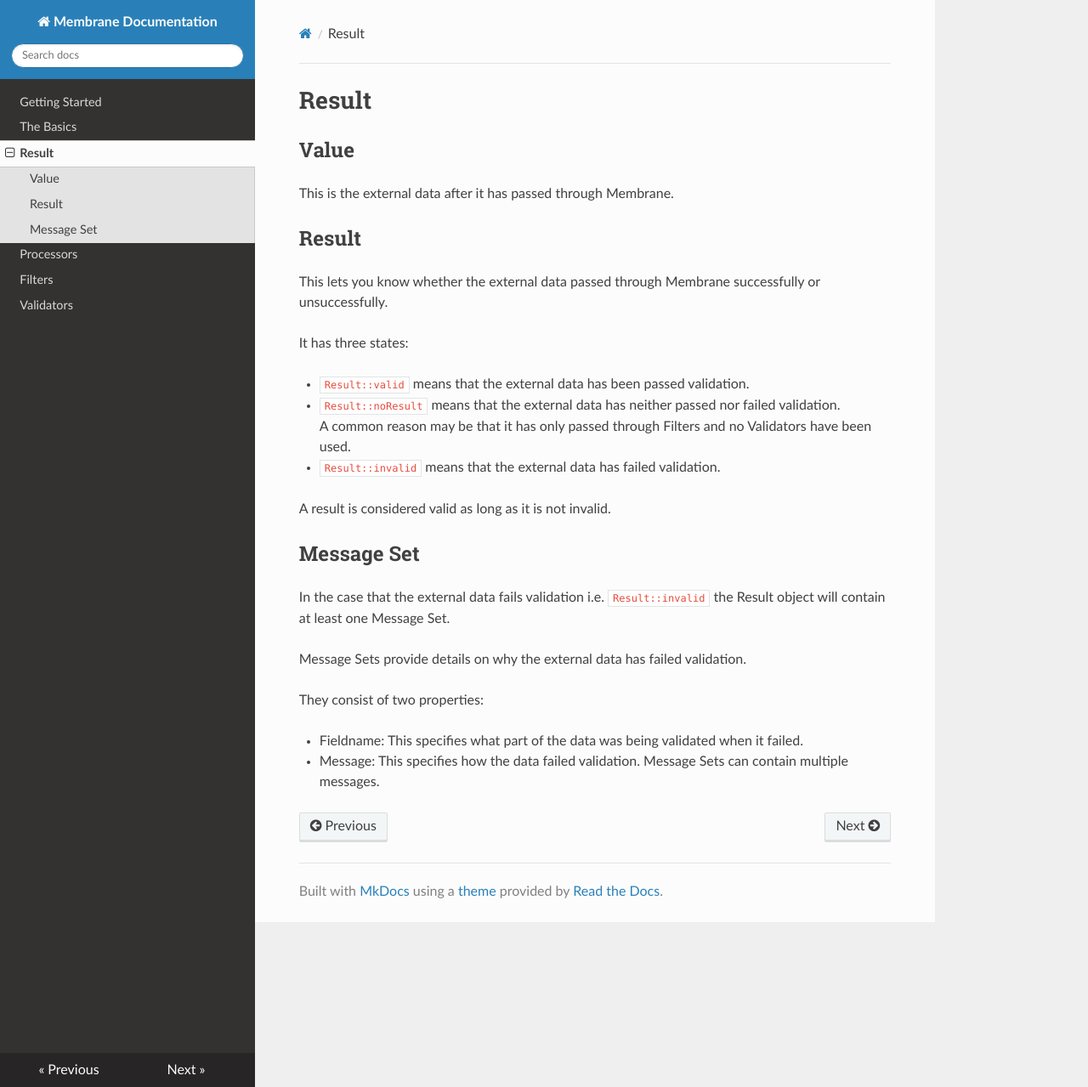
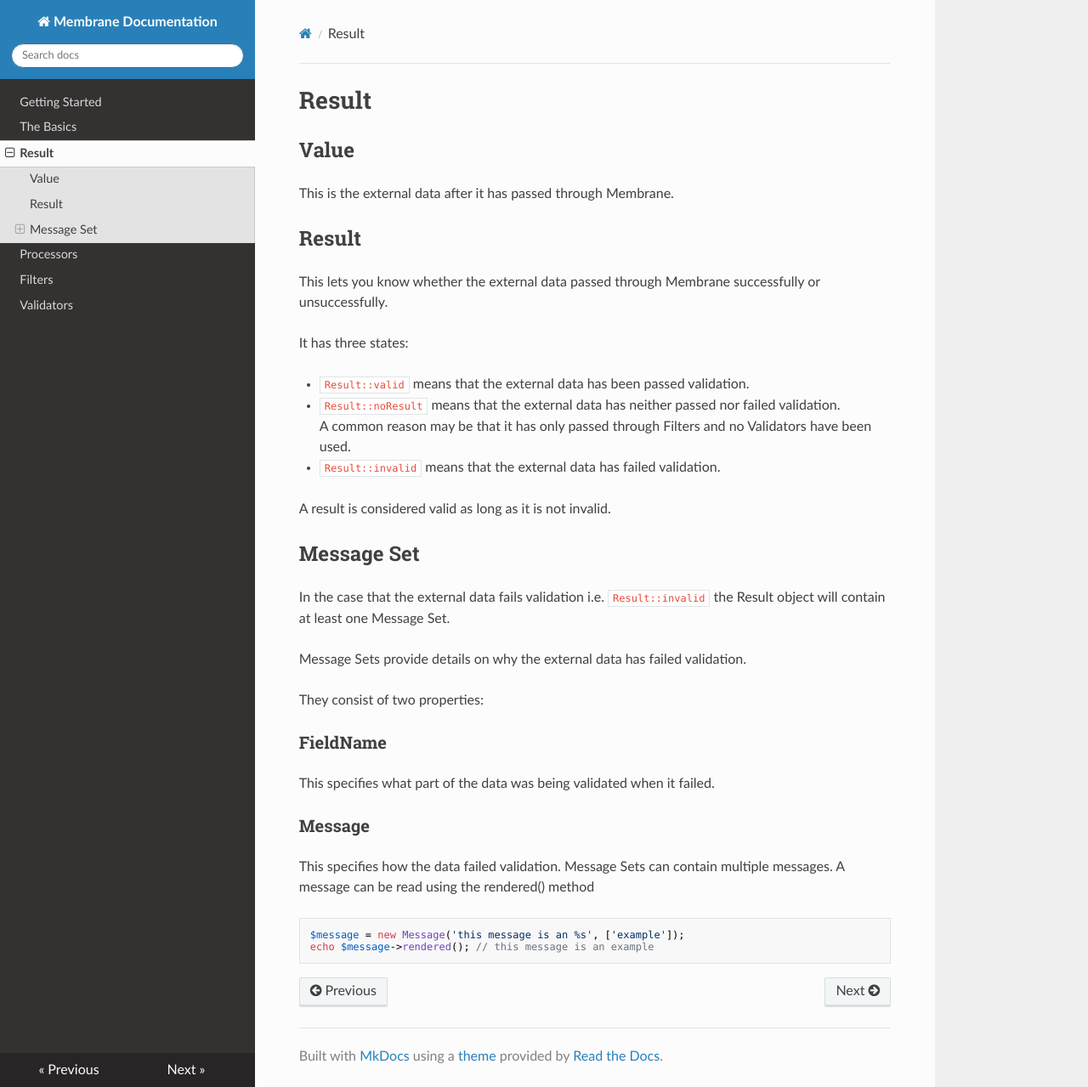
Before and after one commit to membrane-php/membrane-core, an MkDocs documentation site: the page built from docs/result.md, in a window 1280 px wide and 1279 px high. Shown: the whole window at 85% size. Built offline with MkDocs 1.6.1, drawn with Linux system fonts in a browser that asks for light colours; nearby versions of some CDN libraries.

Commit message:
Message rendered method added

````diff
--- a/docs/result.md
+++ b/docs/result.md
@@ -26,5 +26,15 @@ Message Sets provide details on why the external data has failed validation.
 
 They consist of two properties:
 
-* Fieldname: This specifies what part of the data was being validated when it failed.
-* Message: This specifies how the data failed validation. Message Sets can contain multiple messages.
+### FieldName
+
+This specifies what part of the data was being validated when it failed.
+
+### Message
+
+This specifies how the data failed validation. Message Sets can contain multiple messages.
+A message can be read using the rendered() method
+```php
+$message = new Message('this message is an %s', ['example']);
+echo $message->rendered(); // this message is an example
+```
````
Also changed, not shown: 4 other files.
